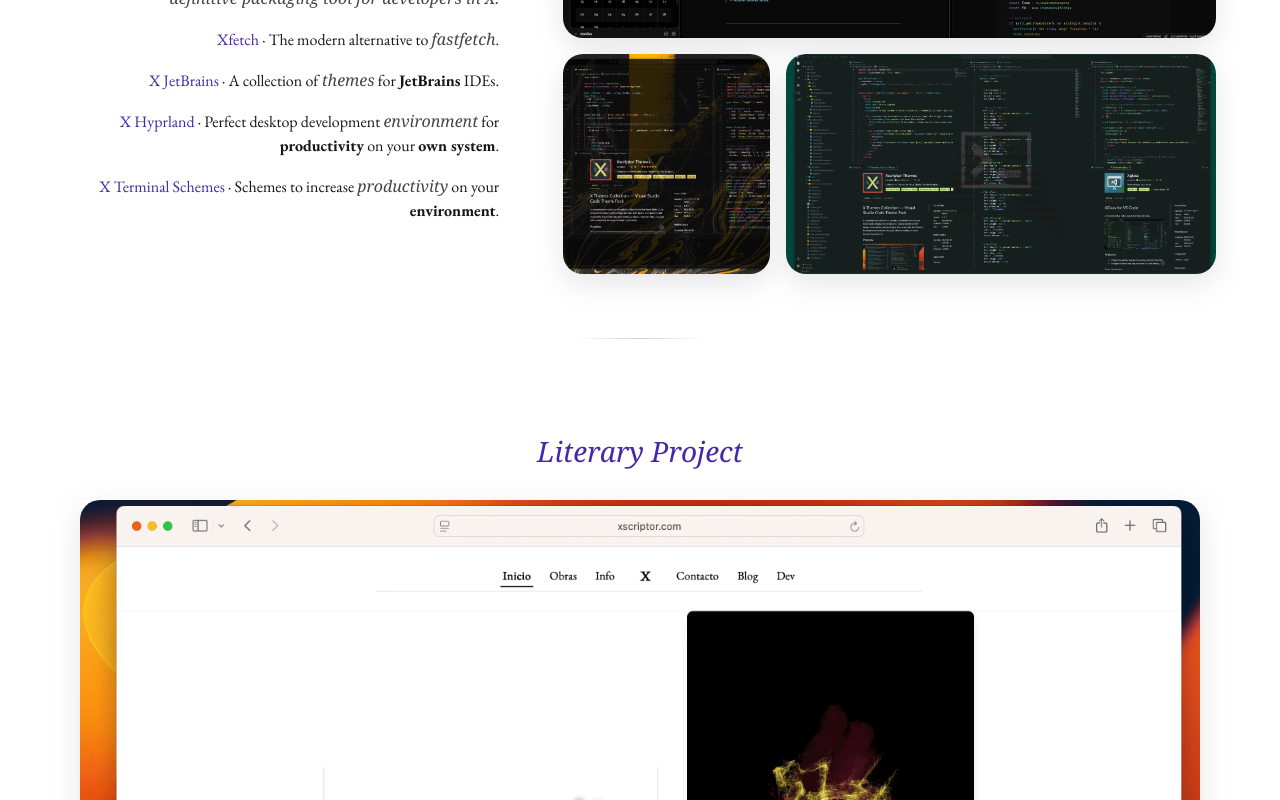
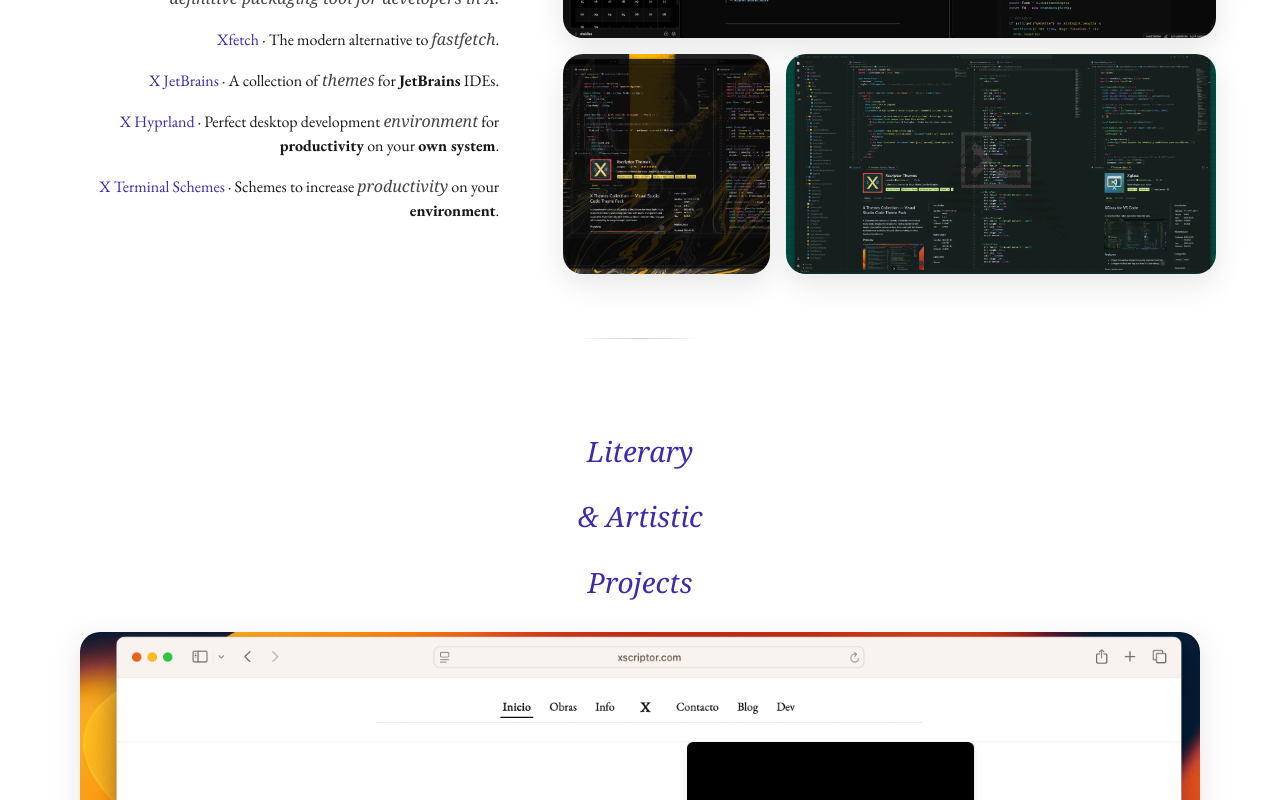
Before and after one commit to xscriptor/xscriptor.pages, a Next.js app in the folder devxscriptor/: page / in a window 1280 px wide. Shown: the part 1439-2239 px from the top of the page. Built offline with nearby package versions, Linux system fonts and the light colour scheme.

Commit message:
Update dev main page

```diff
--- a/devxscriptor/src/app/components/previewshome/PreviewsHome.tsx
+++ b/devxscriptor/src/app/components/previewshome/PreviewsHome.tsx
@@ -46,7 +46,7 @@ const PreviewsHome: React.FC = () => {
     <div ref={containerRef} className={styles.previewsContainer}>
       {/* Literary Project Section */}
       <section className={styles.section}>
-        <a href="https://www.xscriptor.com" target='_blank' rel='noopener noreferrer'><h2 className={styles.sectionTitle}>Literary Project</h2></a>
+        <a href="https://www.xscriptor.com" target='_blank' rel='noopener noreferrer'><h2 className={styles.sectionTitle}>Literary</h2></a> <a href="https://www.xscriptor.com" target='_blank' rel='noopener noreferrer'><h2 className={styles.sectionTitle}>& Artistic</h2></a><h2 className={styles.sectionTitle}> Projects</h2>
         <div className={styles.literaryGrid}>
           {literaryImages.map((image, index) => (
             <div key={index} className={`${styles.imageWrapper} ${styles[`literary${index + 1}`]}`}>
```
